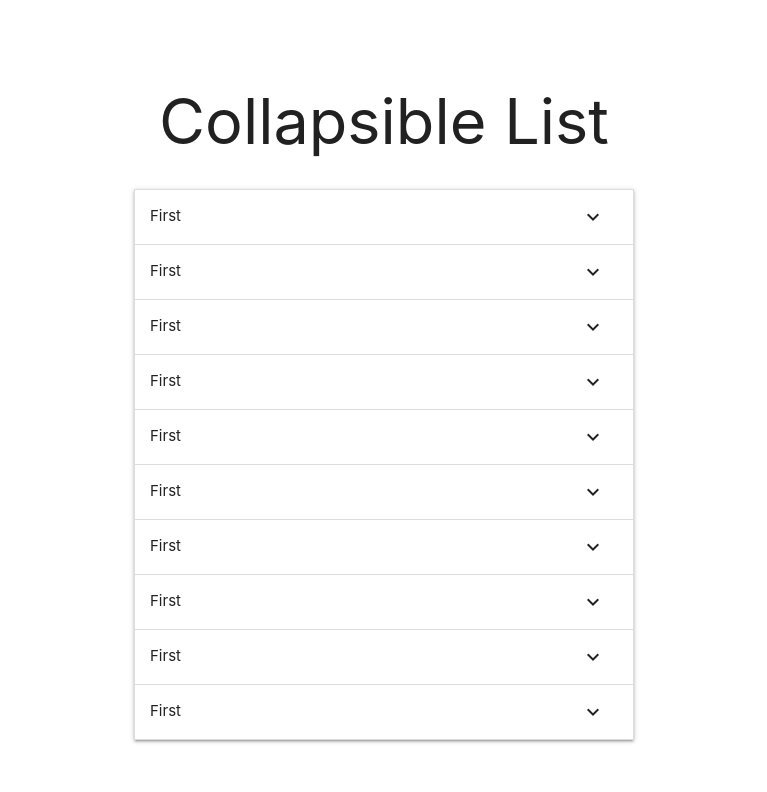
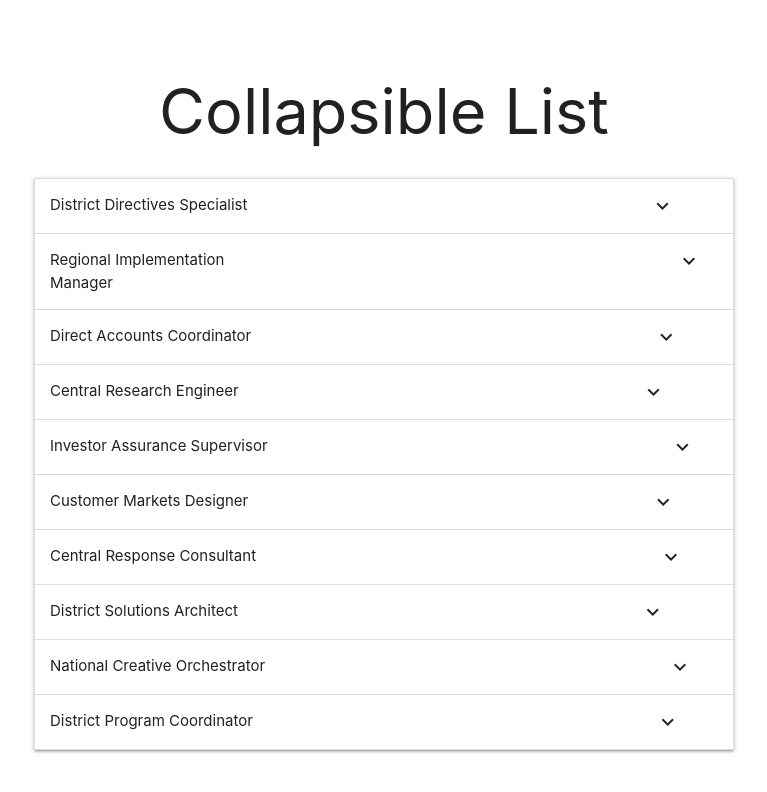
Before and after one commit to eminaydin/Collapsible-List-Component, a React (Create React App) app: page / in a window 1280 px wide. Shown: the top 792 px of the page, without its empty margins (256-1023 px from the left). Built offline with nearby package versions, Linux system fonts and the light colour scheme.

Commit message:
Some styles added

```diff
--- a/src/App.css
+++ b/src/App.css
@@ -6,5 +6,5 @@
     flex-direction: column;
 }
 .collapsible{
-    width: 500px;
+    width: 700px;
 }
--- a/src/components/collapsible/index.css
+++ b/src/components/collapsible/index.css
@@ -1,3 +1,9 @@
 i {
     margin-left: 400px;
 }
+.orange {
+    background-color: orange !important;
+}
+.green {
+    background-color: green;
+}
--- a/src/components/collapsible/index.js
+++ b/src/components/collapsible/index.js
@@ -18,7 +18,7 @@ class Collapsible extends React.Component {
 
     collapse() {
         this.setState({
-                theme:"",
+                theme:this.state.theme,
         })
     }
     render() {
@@ -27,9 +27,9 @@ class Collapsible extends React.Component {
           });
         return(
 
-            <li onClick= {this.collapse}>
-              <div className="collapsible-header">First<i className="material-icons">keyboard_arrow_down</i></div>
-              <div className="collapsible-body"><span>Lorem ipsum dolor sit amet.</span></div>
+            <li onClick= {this.collapse} className={this.state.theme}>
+              <div className="collapsible-header">{this.props.data.question}<i className="material-icons">keyboard_arrow_down</i></div>
+              <div className="collapsible-body"><span>{this.props.data.answer}</span></div>
             </li>
 
         )
```
